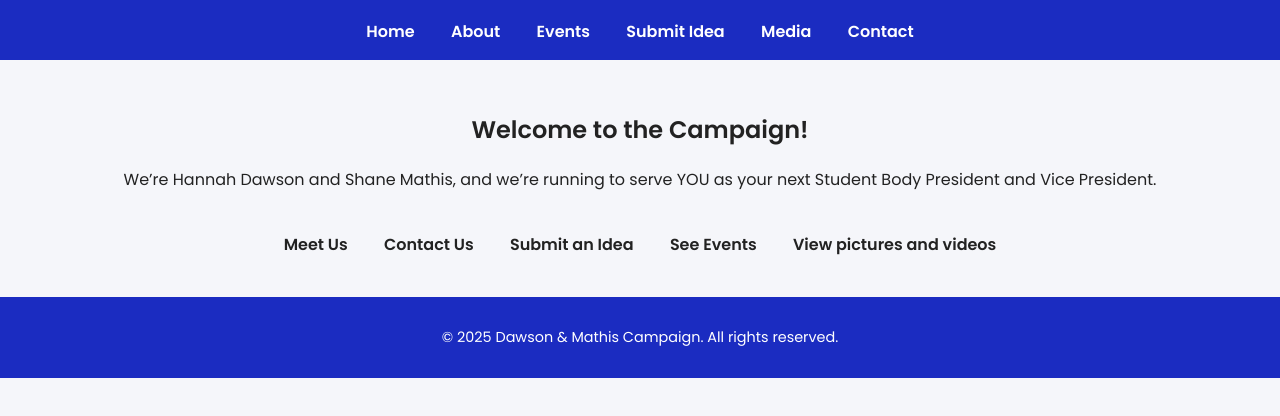
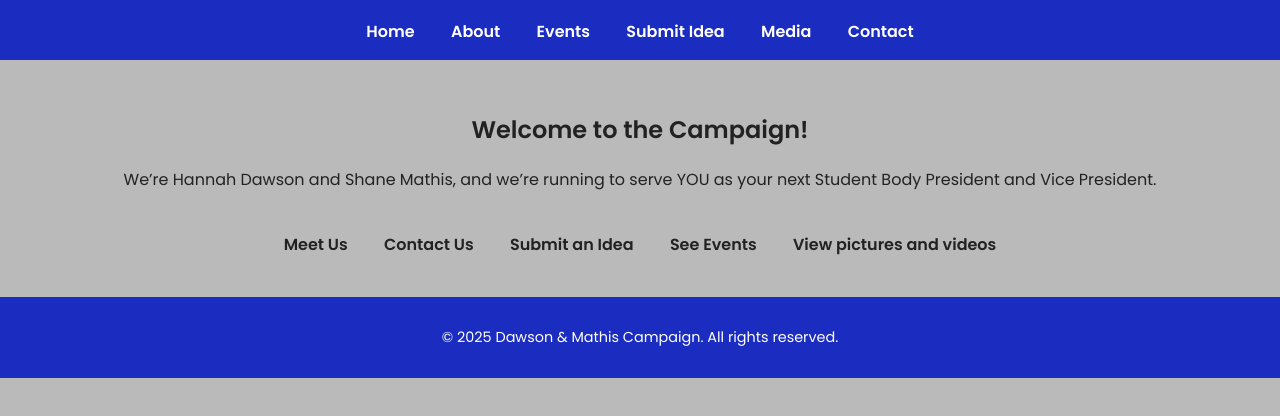
Before and after one commit to Shortballer2/CSU-SGA, a plain HTML site: page index.html in a window 1280 px wide. Shown: the part 88-504 px from the top of the page. Drawn offline with Linux system fonts and the light colour scheme.

Commit message:
Update styles.css

```diff
--- a/css/styles.css
+++ b/css/styles.css
@@ -4,7 +4,7 @@
   --primary: #1B2CC1;
   --secondary: #92140C;
   ---tertiary: #FFCF99;
-  --neutral: #F5F6FA;
+  --neutral: #bababb;
   --dark: #222;
   --light: #fff;
 }
```
